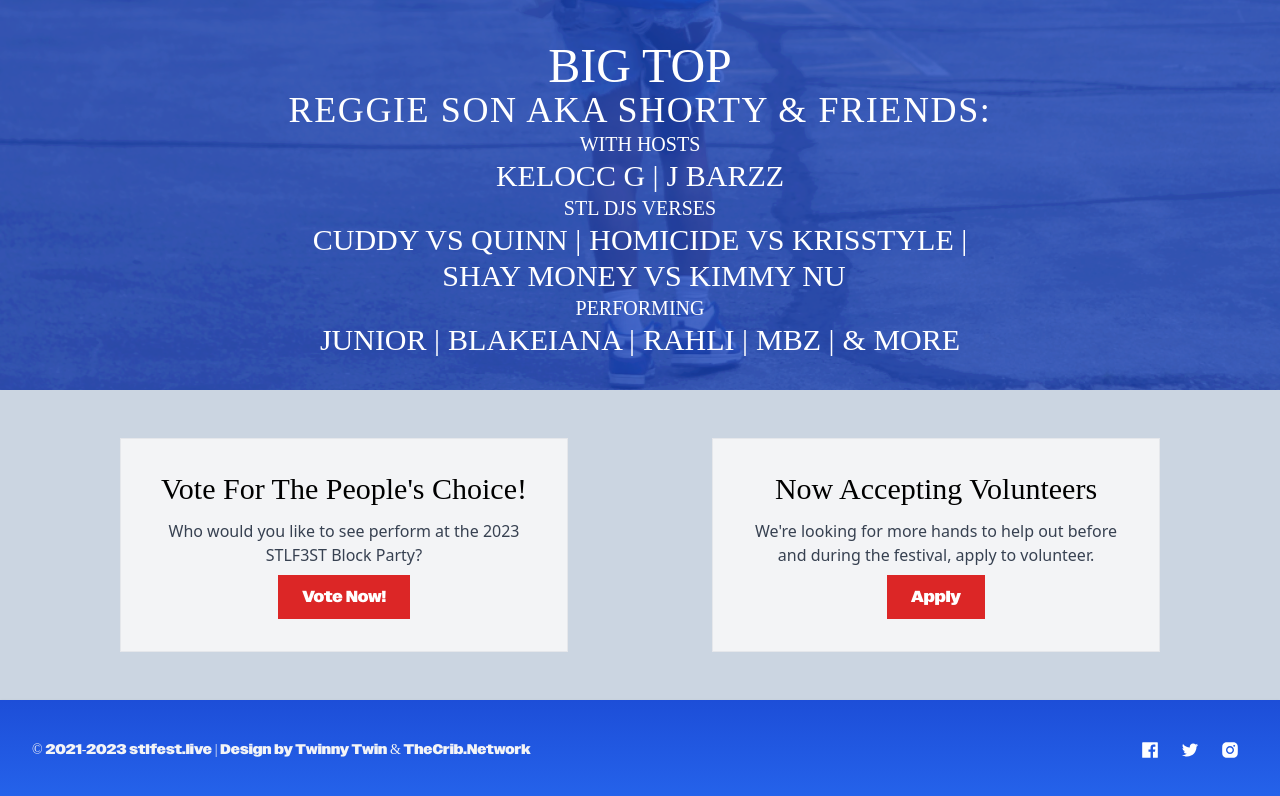
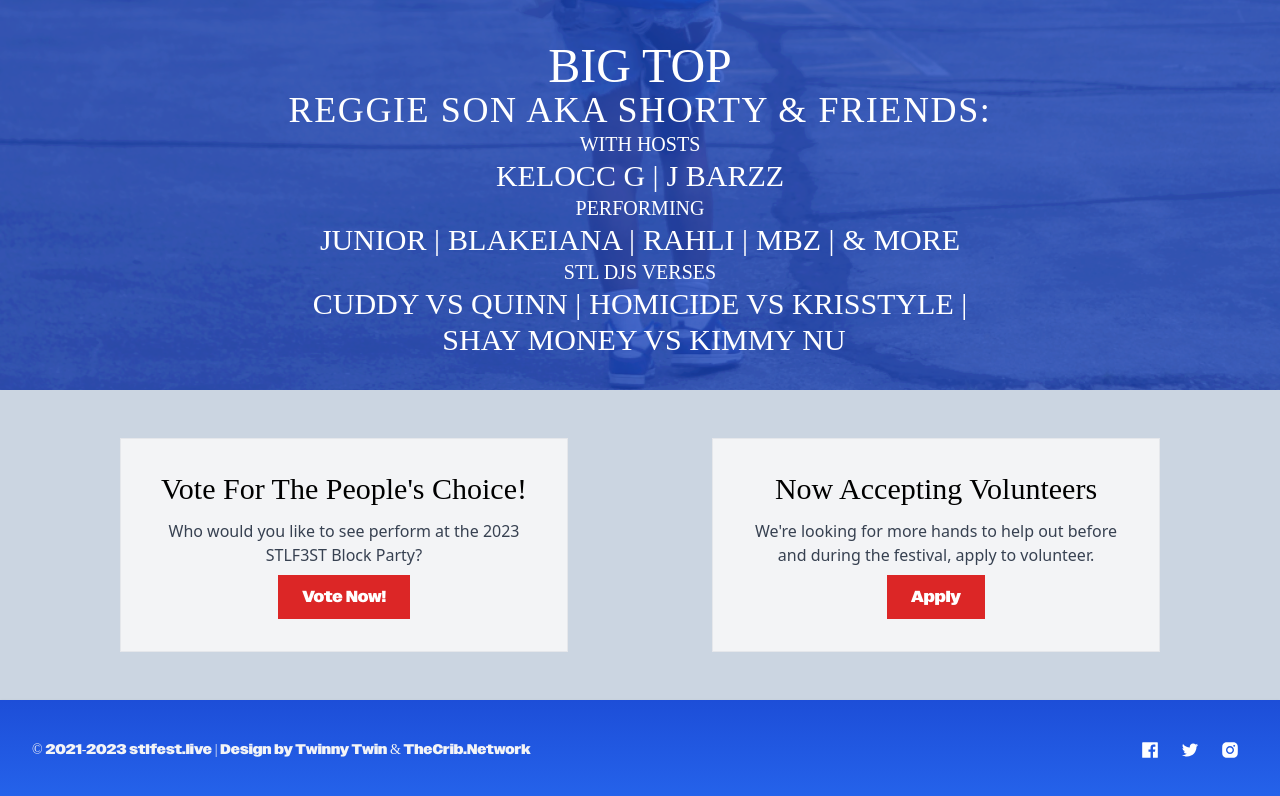
Before and after one commit to twinnytwin22/stlfest.live, a Next.js app: page / in a window 1280 px wide. Shown: the part 1566-2362 px from the top of the page. Built offline with nearby package versions, Linux system fonts and the light colour scheme; a web font is replaced by a local one.

Commit message:
update lineup layout

```diff
--- a/ui/LineUp.tsx
+++ b/ui/LineUp.tsx
@@ -114,18 +114,7 @@ function LineUp() {
                             </p>
                         ))}
                     </div>
-                    <h3 className="text-lg lg:text-xl">STL DJs Verses</h3>
-                    <div className="flex mx-auto justify-center space-x-2 text-xl lg:text-3xl flex-wrap">
-                        {bigTop.soundsBy.map((dj, index) => (
-                            <p
-                                className="hover:scale-110 ease-in-out duration-300"
-                                key={index}
-                            >
-                                {dj}
-                                {index !== bigTop.soundsBy.length - 1 && " |"}
-                            </p>
-                        ))}
-                    </div>
+
                     <h3 className="text-lg lg:text-xl">
                         Performing
                     </h3>
@@ -140,6 +129,18 @@ function LineUp() {
                             </p>
                         ))}
                     </div>
+                    <h3 className="text-lg lg:text-xl">STL DJs Verses</h3>
+                    <div className="flex mx-auto justify-center space-x-2 text-xl lg:text-3xl flex-wrap">
+                        {bigTop.soundsBy.map((dj, index) => (
+                            <p
+                                className="hover:scale-110 ease-in-out duration-300"
+                                key={index}
+                            >
+                                {dj}
+                                {index !== bigTop.soundsBy.length - 1 && " |"}
+                            </p>
+                        ))}
+                    </div>
                 </div>
             </div>
         </div>
```
